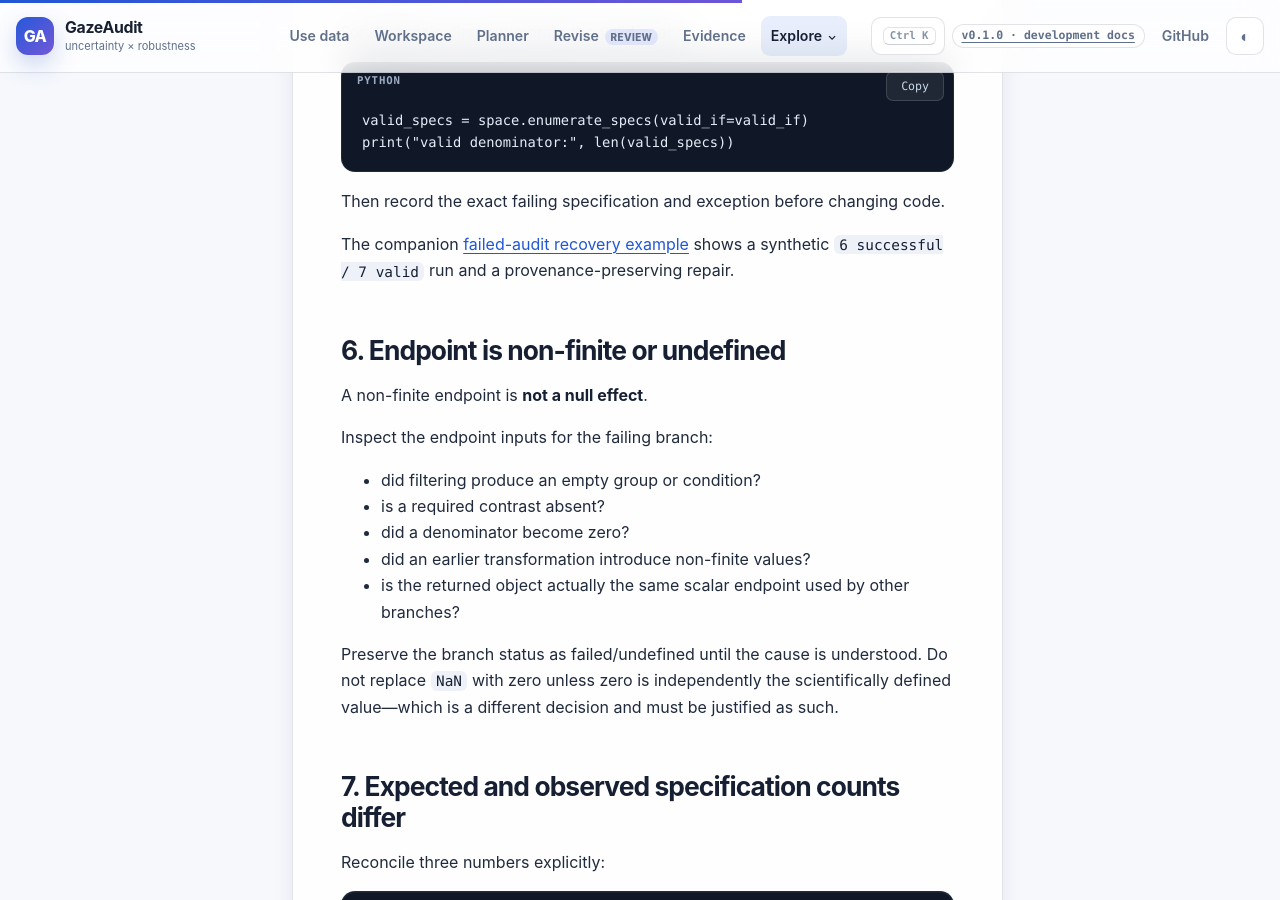
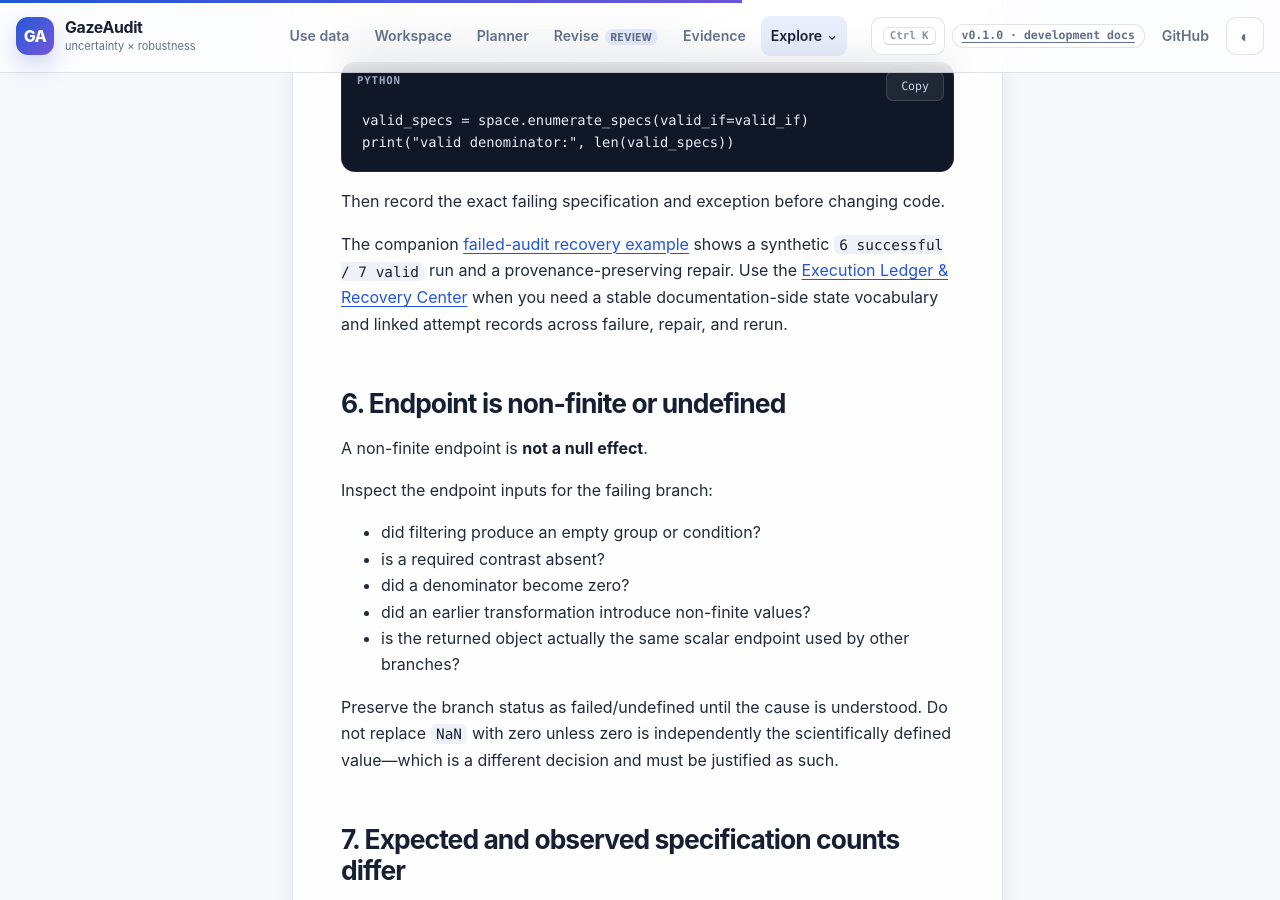
Before and after one commit to stefanosbalaskas/GazeAudit, a Jekyll site: the page built from docs/guides/troubleshooting.md, in a window 1280 px wide and 900 px high, scrolled down 6015 px. Built offline with Jekyll 4.4.1, drawn with Linux system fonts in a browser that asks for light colours.

Commit message:
docs: connect troubleshooting to execution ledger

```diff
--- a/docs/guides/troubleshooting.md
+++ b/docs/guides/troubleshooting.md
@@ -153,7 +153,7 @@ print("valid denominator:", len(valid_specs))
 
 Then record the exact failing specification and exception before changing code.
 
-The companion [failed-audit recovery example]({{ '/docs/examples/failed-audit-recovery/' | relative_url }}) shows a synthetic `6 successful / 7 valid` run and a provenance-preserving repair.
+The companion [failed-audit recovery example]({{ '/docs/examples/failed-audit-recovery/' | relative_url }}) shows a synthetic `6 successful / 7 valid` run and a provenance-preserving repair. Use the [Execution Ledger & Recovery Center]({{ '/docs/execution-ledger/' | relative_url }}) when you need a stable documentation-side state vocabulary and linked attempt records across failure, repair, and rerun.
 
 ## 6. Endpoint is non-finite or undefined
 
```
